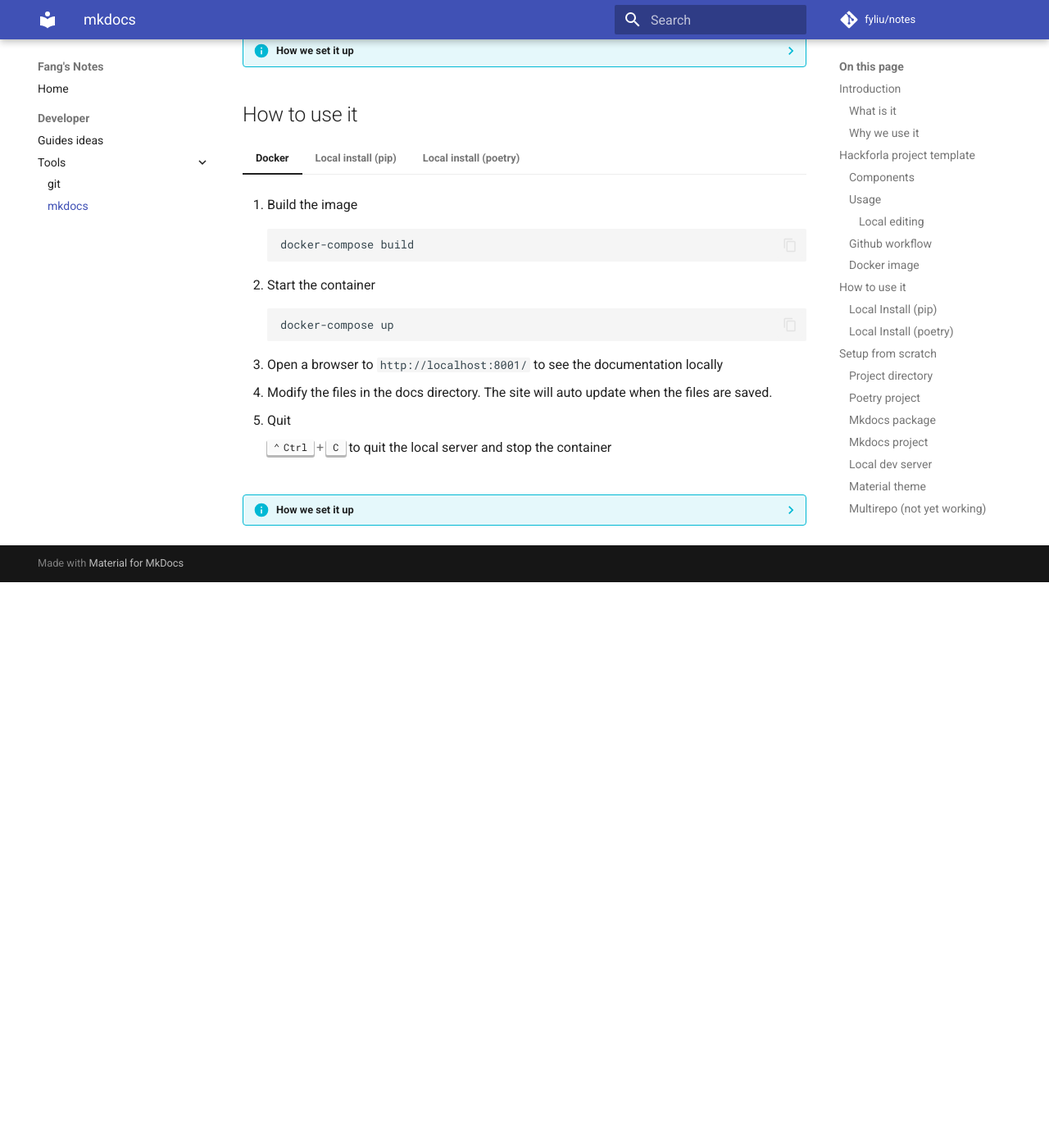
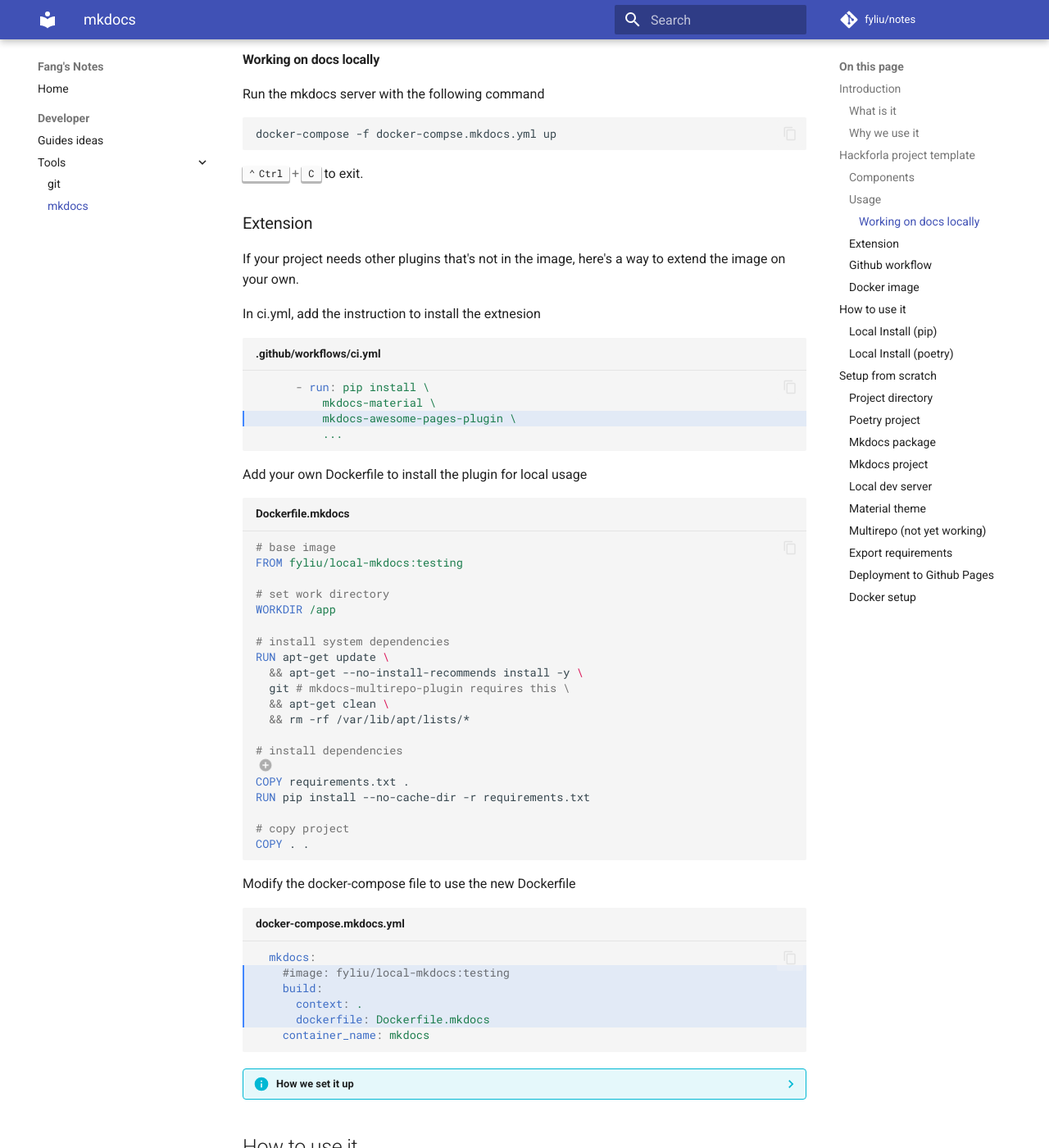
Before and after one commit to fyliu/fyliu.github.io, an MkDocs documentation site: the page built from docs/mkdocs.md, in a window 1280 px wide and 1400 px high, scrolled down 1432 px. Shown: the whole window at 82% size. Built offline with MkDocs 1.6.1 and Material for MkDocs 9.7.7, drawn with Linux system fonts in a browser that asks for light colours; comment, search, counter and statistics services are not loaded; before the commit the page ends 2142 px from its top, so only the background shows below that; some of the changed text lies outside the part shown.

Commit message:
docs: extend mkdocs docker setup

````diff
--- a/docs/mkdocs.md
+++ b/docs/mkdocs.md
@@ -52,18 +52,35 @@
 
 ## Hackforla project template
 
+???+ abstract "Todo"
+
+    - [x] how to extend to install other plugins in ci.yml and Dockerfile
+    - [ ] multirepo plugin
+    - [ ] optimize Dockerfile
+    - [ ] [people depot] auto merge docs branch with gh-actions
+
 #### Components
 
 1. Starter docs to guide the creation of new pages.
 1. Github workflow setup to auto-deploy the documentation.
 1. Docker setup to run mkdocs without having to install it locally
-1. [optional] A docs branch which allows someone to make edits to files in the docs directory and a daily automation will merge in the changes to the main branch.
 
 ### Usage
 
-When we create a new project from the template, mkdocs should already be usable. The github workflow will run automatically and create a github pages site at `http://hackforla.github.io/<project name>`
+=== "New project"
 
-#### Local editing
+    When we create a new project from the template, mkdocs should already be usable. The github workflow will run automatically and create a github pages site at `http://hackforla.github.io/<project name>`
+
+=== "Existing project"
+
+    To add mkdocs to existing repos. You'll need to copy these files
+
+    ```
+    .github/workflows/ci.yml
+    docker-compose.mkdocs.yml
+    ```
+
+#### Working on docs locally
 
 Run the mkdocs server with the following command
 
@@ -72,6 +89,57 @@
 ```
 
 ++ctrl+c++ to exit.
+
+### Extension
+
+If your project needs other plugins that's not in the image, here's a way to extend the image on your own.
+
+In ci.yml, add the instruction to install the extnesion
+
+``` yaml title=".github/workflows/ci.yml" hl_lines="3"
+      - run: pip install \
+          mkdocs-material \
+          mkdocs-awesome-pages-plugin \
+          ...
+```
+
+Add your own Dockerfile to install the plugin for local usage
+
+```docker title="Dockerfile.mkdocs"
+# base image
+FROM fyliu/local-mkdocs:testing
+
+# set work directory
+WORKDIR /app
+
+# install system dependencies
+RUN apt-get update \
+  && apt-get --no-install-recommends install -y \
+  git # mkdocs-multirepo-plugin requires this \
+  && apt-get clean \
+  && rm -rf /var/lib/apt/lists/*
+
+# install dependencies
+# (1)!
+COPY requirements.txt .
+RUN pip install --no-cache-dir -r requirements.txt
+
+# copy project
+COPY . .
+```
+
+1. Presumably, the extra plugins are specified in requirement.txt to be installed
+
+Modify the docker-compose file to use the new Dockerfile
+
+``` yaml title="docker-compose.mkdocs.yml" hl_lines="2-5"
+  mkdocs:
+    #image: fyliu/local-mkdocs:testing
+    build:
+      context: .
+      dockerfile: Dockerfile.mkdocs
+    container_name: mkdocs
+```
 
 ??? info "How we set it up"
 
--- a/mkdocs.yml
+++ b/mkdocs.yml
@@ -20,7 +20,6 @@
     - content.action.edit
     - content.code.annotate
     - content.code.copy
-    - content.code.select
     - navigation.indexes
     - navigation.sections
 
@@ -53,6 +52,7 @@
       emoji_generator: !!python/name:materialx.emoji.to_svg
   - pymdownx.keys
   - pymdownx.mark
+  - pymdownx.snippets
   - pymdownx.superfences:
       custom_fences:
         - name: mermaid
````
